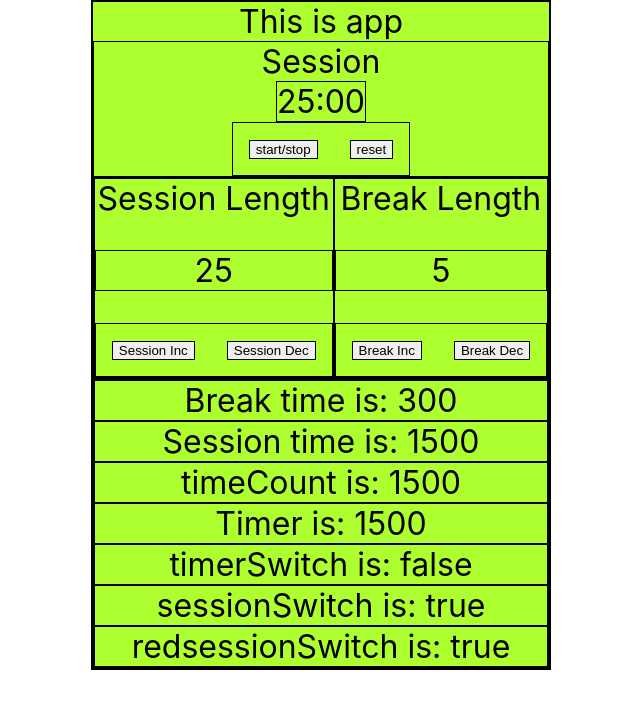
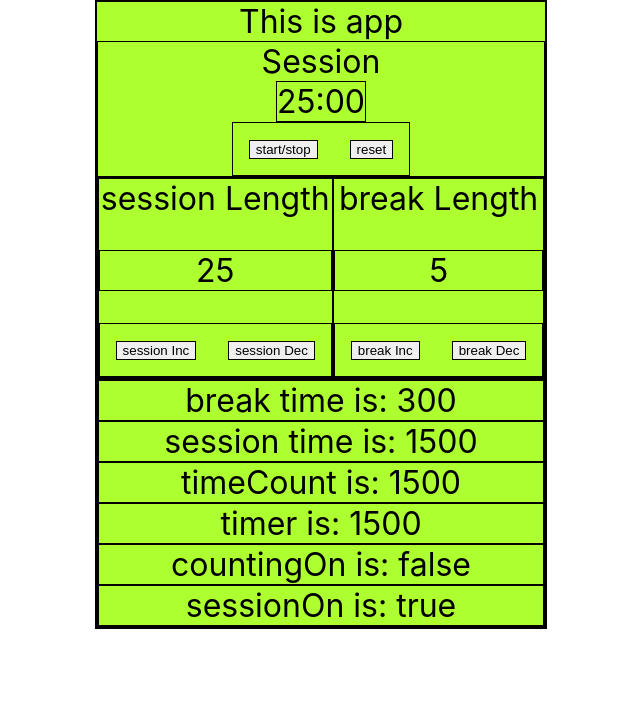
Before and after one commit to markoter/pomodoro-timer, a React (Create React App) app: page / in a window 1280 px wide. Shown: the top 708 px of the page, without its empty margins (319-959 px from the left). Built offline with nearby package versions, Linux system fonts and the light colour scheme.

Commit message:
working on counting down

```diff
--- a/src/App.js
+++ b/src/App.js
@@ -3,11 +3,11 @@ import LabelsContainer from "./labelsContainer";
 import TimerComp from "./timerComp";
 //reducer part
 const initalState = {
-  Session: 1500,
-  Break: 300,
-  Timer: 1500,
-  TimerSwitch: false,
-  SessionSwitch: true
+  session: 1500,
+  break: 300,
+  timer: 1500,
+  countingOn: false,
+  sessionOn: true
  }
 const reducer = (state, action) => {
   let tempState = { ...state }
@@ -17,12 +17,21 @@ const reducer = (state, action) => {
   switch (action.type) {
     case 'increment':
       tempState[action.property] = state[action.property] + minute
+      tempState.timer = state.timer + minute
       return tempState[action.property] > maxCount ? state : tempState
     case 'decrement':
       tempState[action.property] = state[action.property] - minute
+      tempState.timer = state.timer - minute
       return tempState[action.property] < minCount ? state : tempState
-    case 'switch':
-      tempState[action.property] = !state[action.property]
+    case 'countingDown':
+      tempState.timer = state.timer - 1
+      return tempState
+    case 'switch-counting':
+      tempState.countingOn = !state.countingOn
+      return tempState
+    case 'switch-session':
+      tempState.sessionOn = !state.sessionOn
+      tempState.timer = tempState.sessionOn ? state.session : state.break
       return tempState
     case 'reset':
       return initalState
@@ -33,7 +42,6 @@ const reducer = (state, action) => {
 function App() {
   //state
   const [timeCount, changeTimeCount] = useState(1500)
-  const [sessionSwitch, changeSessionOnOff] = useState(true)
 
   //usereducer part
   const [state, dispatch] = useReducer(reducer, initalState)
@@ -45,7 +53,7 @@ function App() {
   //buttons onClicks
   const countDown = () => {
     console.log("countDown clicked")
-    dispatch({type: 'switch', property: 'TimerSwitch'})
+    dispatch({type: 'switch-counting'})
   }
   const reset = () => {
     changeTimeCount(1500)
@@ -67,20 +75,20 @@ function App() {
   useEffect(() => {
     const counter = setInterval(() => {
 
-      if (state.TimerSwitch) {
+      if (state.countingOn) {
         console.log('timer should run')
-        if (state.Timer <= 0) {
-          changeSessionOnOff(!changeSessionOnOff)
-          // if (sessionSwitch) {
+        if (state.timer <= 0) {
+          dispatch({type: "switch-session"})
+          // if (sessionOn) {
           //   changeTimeCount(sessionLen)
           // }
           // else {
           //   changeTimeCount(breakLen)
           // }
         }
-        dispatch({ type: 'decrement', property: 'Timer' })
+        dispatch({ type: 'countingDown'})
       }
-    }, 100)
+    }, 1000)
     return () => clearInterval(counter)
   }, [state])
 
@@ -88,7 +96,7 @@ function App() {
     <div id="app">
       This is app
       <TimerComp
-        time={showTime(state.Timer)}
+        time={showTime(state.timer)}
         countDown={countDown}
         reset={reset}
       />
@@ -98,13 +106,12 @@ function App() {
         handlePlusMinus={handlePlusMinus}
       />
       <div id="debug">
-        <p>Break time is: {state.Break}</p>
-        <p>Session time is: {state.Session}</p>
+        <p>break time is: {state.break}</p>
+        <p>session time is: {state.session}</p>
         <p>timeCount is: {timeCount}</p>
-        <p>Timer is: {state.Timer}</p>
-        <p>timerSwitch is: {state.TimerSwitch.toString()}</p>
-        <p>sessionSwitch is: {sessionSwitch.toString()}</p>
-        <p>redsessionSwitch is: {state.SessionSwitch.toString()}</p>
+        <p>timer is: {state.timer}</p>
+        <p>countingOn is: {state.countingOn.toString()}</p>
+        <p>sessionOn is: {state.sessionOn.toString()}</p>
       </div>
 
     </div>
--- a/src/labelsContainer.js
+++ b/src/labelsContainer.js
@@ -10,13 +10,13 @@ const LabelsContainer = (props) => {
     return (
         <div id="labels-part">
             <Label
-                id={'Session'}
+                id={'session'}
                 state={state}
                 handlePlusMinus={handlePlusMinus}
                 returnMinutes={returnMinutes}
             />
             <Label
-                id={'Break'}
+                id={'break'}
                 state={state}
                 handlePlusMinus={handlePlusMinus}
                 returnMinutes={returnMinutes}
```
